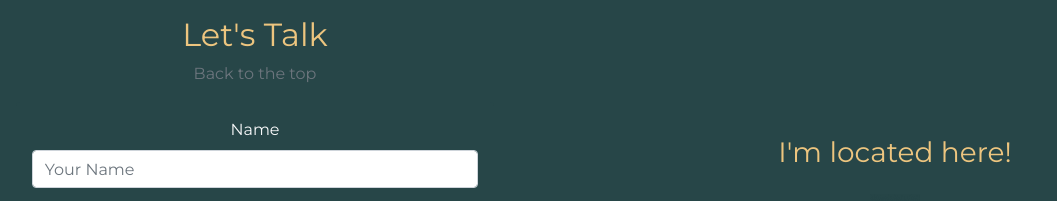
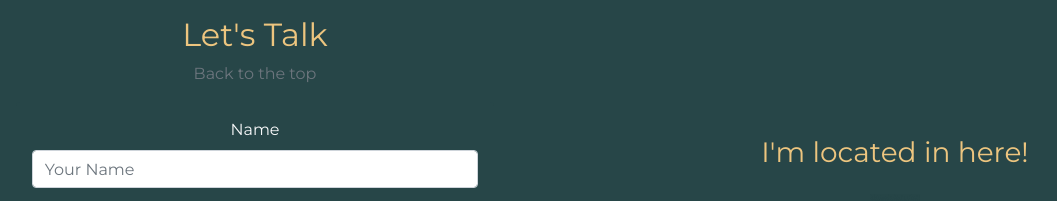
Before and after one commit to naenaens/saberon-portfolio, a plain HTML site: page index.html in a window 1280 px wide. Shown: the part 2900-3101 px from the top of the page, without its empty margins (65-1122 px from the left). Drawn offline with nearby package versions, Linux system fonts and the light colour scheme.

Commit message:
Update index.html

```diff
--- a/index.html
+++ b/index.html
@@ -284,7 +284,7 @@
 	<!-- Map Start -->
 
 	<div class="map col-12 mt-auto mb-auto text-center col-12 col-sm-12 col-md-6 d-flex justify-content-center align-items-center flex-column pb-3">
-		<h3>I'm located here!</h3>
+		<h3>I'm located in here!</h3>
 		 <img src="./images/arrow-down.gif" class="arrow-down m-3">
 
 		<iframe src="https://www.google.com/maps/embed?pb=!1m18!1m12!1m3!1d251170.46572908817!2d123.70620731937113!3d10.378734102284982!2m3!1f0!2f0!3f0!3m2!1i1024!2i768!4f13.1!3m3!1m2!1s0x33a999258dcd2dfd%3A0x4c34030cdbd33507!2sCebu%20City%2C%20Cebu!5e0!3m2!1sen!2sph!4v1642466823829!5m2!1sen!2sph" allowfullscreen="" loading="lazy" class="iframe-map image-fluid p-3 w-75"></iframe>
```
